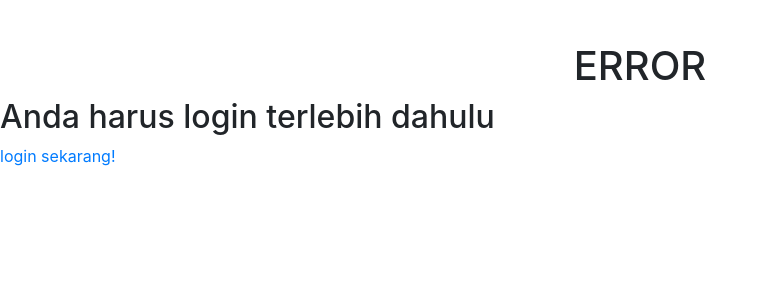
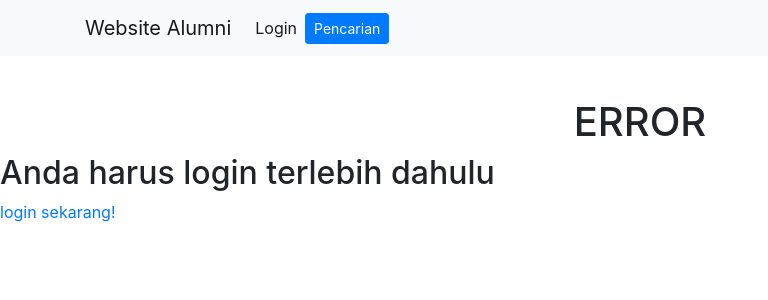
Before and after one commit to tasyaminaal/riset5_crud, a CodeIgniter 4 app: the page made by app/Views/pages/userInfo.php in a window 1280 px wide. Shown: the top 300 px of the page, without its empty margins (0-768 px from the left). Run offline with PHP 8.4 and a stand-in for CodeIgniter, Linux system fonts and the light colour scheme; the template is opened without the code that fills it, so the values that code supplies are empty; some libraries are stand-ins or nearby versions.

Commit message:
integrasi semua login (sipadu-bps-manual)

```diff
--- a/app/Config/Routes.php
+++ b/app/Config/Routes.php
@@ -32,7 +32,6 @@ $routes->setAutoRoute(true);
 // We get a performance increase by specifying the default
 // route since we don't have to scan directories.
 
-$routes->get('/login/sipadu', 'Auth::sipadu');
 $routes->get('/register', 'Home::register');
 $routes->get('/register/success', 'Home::registerSuccess');
 $routes->get('/reset/lama', 'Home::reset');
--- /dev/null
+++ b/app/Views/layout/navbar.php
@@ -0,0 +1,48 @@
+    <nav class="navbar navbar-expand-lg navbar-light bg-light">
+      <div class="container">
+        <a class="navbar-brand" href="/">Website Alumni</a>
+        <button class="navbar-toggler" type="button" data-bs-toggle="collapse" data-bs-target="#navbarNav" aria-controls="navbarNav" aria-expanded="false" aria-label="Toggle navigation">
+          <span class="navbar-toggler-icon"></span>
+        </button>
+        <div class="collapse navbar-collapse" id="navbarNav">
+          <ul class="navbar-nav">
+            <?php if (!session()->has('id_user') && !logged_in()) : ?>
+              <li class="nav-item">
+                <a class="nav-link active" aria-current="page" href="/login">Login</a>
+              </li>
+            <?php endif; ?>
+
+            <?php if (session()->has('id_user') || logged_in()) : ?>
+              <?php if (session()->has('id_user')) : ?>
+                <li class="nav-item">
+                  <a class="nav-link active" aria-current="page" href="/home/userinfo">Profile</a>
+                </li>
+              <?php endif; ?>
+
+              <?php if (logged_in()) : ?>
+                <li class="nav-item">
+                  <a class="nav-link active" aria-current="page" href="/user/index">User</a>
+                </li>
+              <?php endif; ?>
+
+              <li class="nav-item">
+                <a class="nav-link active" aria-current="page" href="#">Recomendation</a>
+              </li>
+              <li class="nav-item">
+                <a class="nav-link disabled" href="#" tabindex="-1" aria-disabled="true">API Service</a>
+              </li>
+              <li class="nav-item">
+                <a class="nav-link disabled" href="#" tabindex="-1" aria-disabled="true">Admin Menu</a>
+              </li>
+              <li class="nav-item">
+                <a class="nav-link active" aria-current="page" href="/auth/logout">Logout</a>
+              </li>
+            <?php endif; ?>
+          </ul>
+
+          <li class="d-flex">
+            <a type="button" class="btn btn-primary btn-sm" aria-current="page" href="/home/search">Pencarian</a>
+          </li>
+        </div>
+      </div>
+    </nav>
--- a/app/Views/pages/dashboard.php
+++ b/app/Views/pages/dashboard.php
@@ -1,7 +1,7 @@
 <?= $this->extend('layout/template'); ?>
 
 <?= $this->section('content'); ?>
-<?= $this->include('layout/navbarAwal') ?>
+<?= $this->include('layout/navbar') ?>
 <div class="container">
     <div class="row">
         <div class="col">
--- a/app/Views/pages/user.php
+++ b/app/Views/pages/user.php
@@ -2,7 +2,7 @@
 
 
 <?= $this->section('content'); ?>
-<?= $this->include('layout/navbarUser') ?>
+<?= $this->include('layout/navbar') ?>
 <div>
     <h1>Welcome, </h1>
     <div class="row">
--- a/app/Views/pages/userInfo.php
+++ b/app/Views/pages/userInfo.php
@@ -2,7 +2,7 @@
 
 
 <?= $this->section('content'); ?>
-<?= $this->include('layout/navbarUser') ?>
+<?= $this->include('layout/navbar') ?>
 
 <div class="alert alert-<?= session()->get('warna'); ?> alert-dismissible show pesan" role="alert" id="alert-pesan">
     <?= session()->getFlashdata('pesan'); ?>
```
Also changed, not shown: app/Controllers/Auth.php (+8 -3 lines), app/Views/login/login.php (+38 -14 lines).
